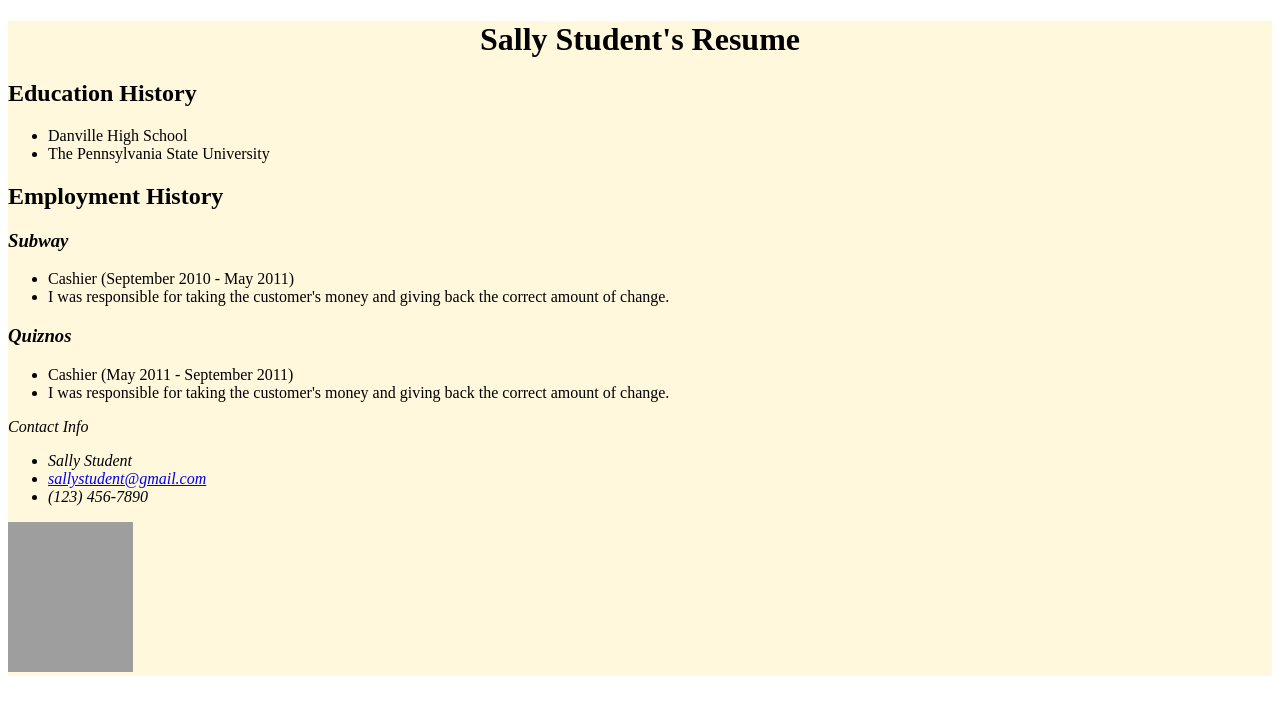
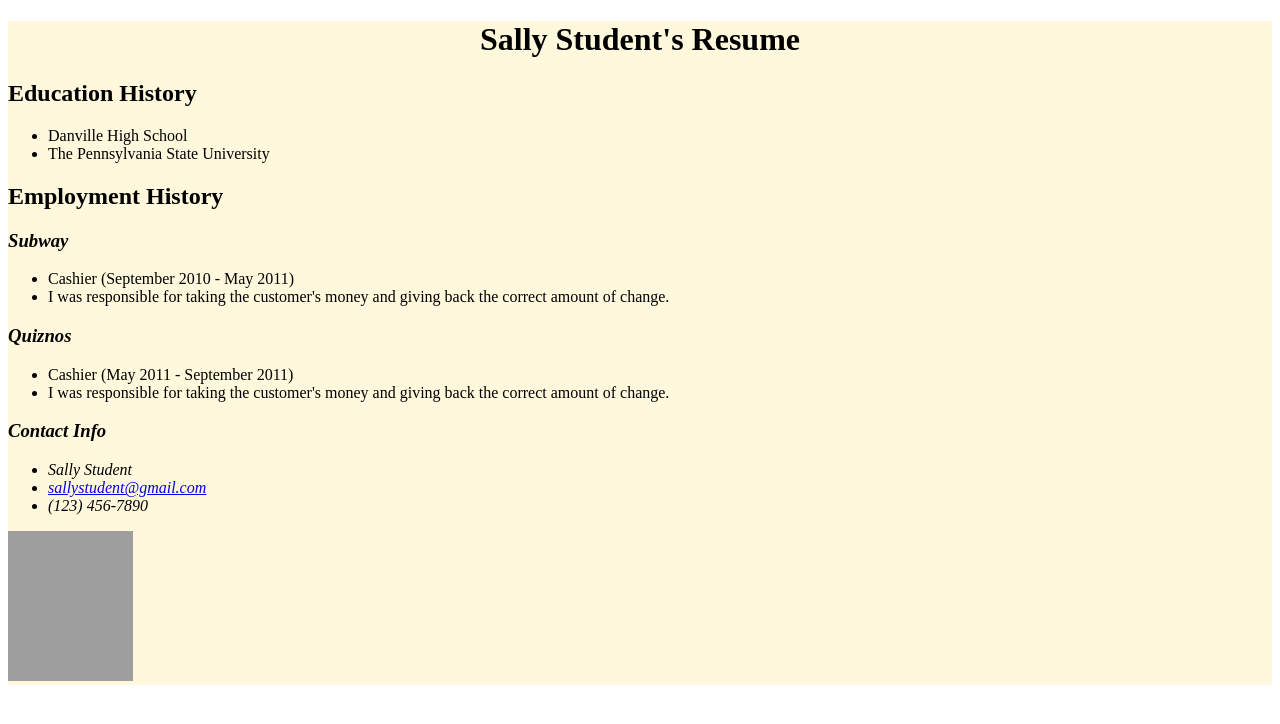
Before and after one commit to kylemoser5/Sallys-Webpage, a plain HTML site: page index.html in a window 1280 px wide. Drawn offline with Linux system fonts and the light colour scheme; grey boxes are pictures that could not be loaded.

Commit message:
Sally webpage update

```diff
--- a/index.html
+++ b/index.html
@@ -1,37 +1,49 @@
 <!DOCTYPE html>
 <html>
+
+  <head>
+   <title>Sally Student | About Me</title>
+   <meta name= "Sally Student | About Me" content="This is Sally student's webpage which contains her employment/education history and her contact information.">
+   <link rel="stylesheet" type="text/css" href="sallywebpage.css"></li>
+  </head>
+
   <div>
-  <head>
-   <title>Sally's Webpage</title>
-   <meta name= "Sally's Webpage" content="This is Sally student's webpage which contains her employment/education history and her contact information.">
-   <link rel="stylesheet" type="text/css" href="sallywebpage.css"></li>
-   <div align= "center"> <h1>Sally Student's Resume</h1> </div>
-  </head>
   <body>
-   <main>
-    <section>
+    <header>
+      <div align="center"><h1>Sally Student's Resume</h1></div>
+    </header>
+
+    <MAIN>
+     <header>
       <h2>Education History</h2>
+     </header>
       <ul>
        <li>Danville High School</li>
        <li>The Pennsylvania State University</li>
       </ul>
-	</section>
-	<section>
+
+    <header>
      <h2>Employment History</h2>
+    </header>
+
     <h3><i>Subway</i></h3>
      <ul>
       <li>Cashier  (September 2010 - May 2011)</li>
       <li>I was responsible for taking the customer's money and giving back the correct amount of change.</li>
      </ul>
+
     <h3><i>Quiznos</i></h3>
      <ul>
       <li>Cashier  (May 2011 - September 2011)</li>
       <li>I was responsible for taking the customer's money and giving back the correct amount of change.</li>
      </ul>
-	</section>
-	<section>
+
+    </MAIN>
+
     <address>
-      <P>Contact Info</P>
+     <header>
+      <h3>Contact Info</h3>
+     </header>
        <ul>
         <li>Sally Student</li>
         <li><a href="mailto:sallystudent@gmail.com">sallystudent@gmail.com</a></li>
@@ -39,8 +51,6 @@
        </ul>
        <img src="http://ia.media-imdb.com/images/M/MV5BMTY5NzE3NzU3MF5BMl5BanBnXkFtZTgwMjg0NTQ5MDE@._V1_UX214_CR0,0,214,317_AL_.jpg" height="150" width="125">
      </address>
-    </section>
-   </main>
  </body>
  </div>
 </html>
```
Lines whose indentation alone changed are shown as unchanged.
